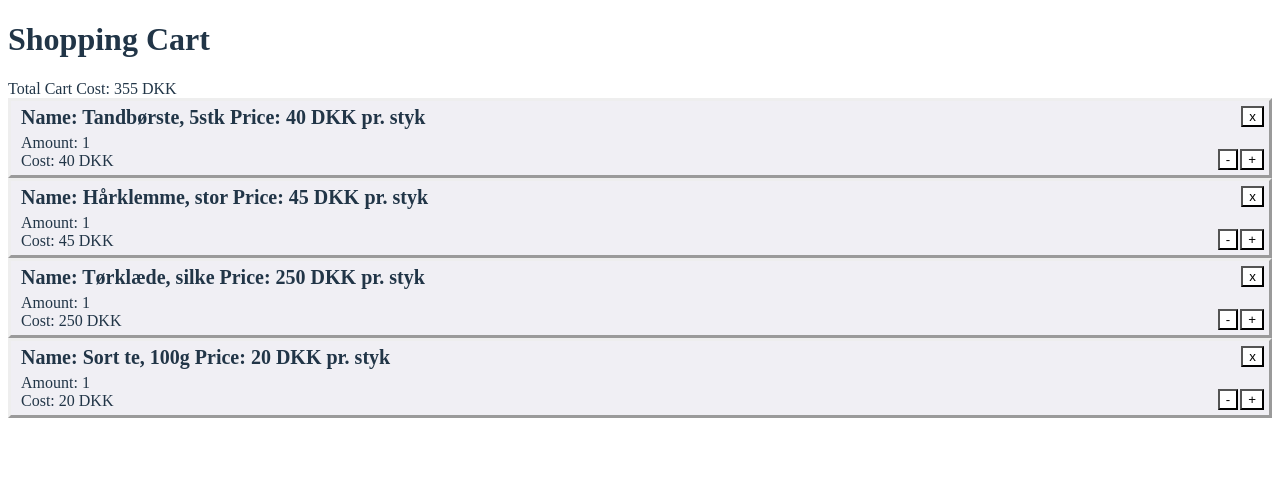
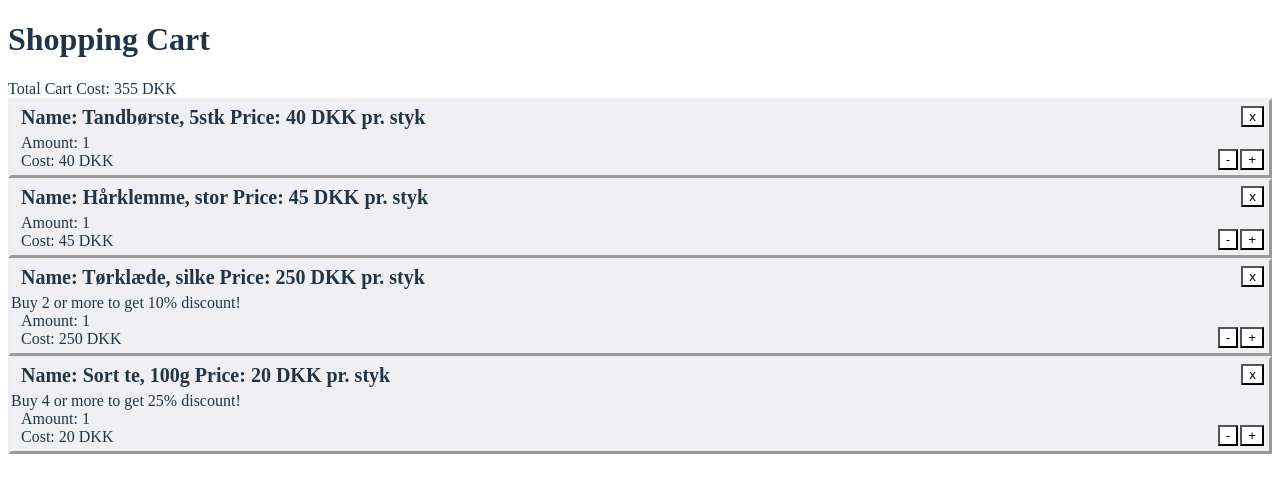
Before and after one commit to PeliPeli2/frontend_shopping, a React (Vite) app: page / in a window 1280 px wide. Shown: the top 492 px of the page. Built offline with nearby package versions, Linux system fonts and the light colour scheme.

Commit message:
product discounts & nudges

```diff
--- a/src/Cart.tsx
+++ b/src/Cart.tsx
@@ -22,7 +22,7 @@ export function createCart() {
             {"Total Cart Cost: " + total + " DKK"}
         </div>
         <div className = "item-row" >
-            <CartItems.cartItems CartData={CartData} setTotal={setTotal} total={total} />
+            <CartItems.cartItems cartdata={CartData} setTotal={setTotal} total={total} />
         </div>
         </div>
     )
@@ -33,7 +33,7 @@ export function createCart() {
             {"Cart is empty"}
         </div>
         <div className = "item-row" >
-            <CartItems.cartItems CartData={CartData} setTotal={setTotal} total={total} />
+            <CartItems.cartItems cartdata={CartData} setTotal={setTotal} total={total} />
         </div>
         </div>
     )
--- a/src/CartItems.tsx
+++ b/src/CartItems.tsx
@@ -1,6 +1,6 @@
 import React, {useEffect, useState } from "react"
 
-interface cartItemsProps {CartData: ({
+interface CartItemsProps {cartdata: ({
     id: string;
     name: string;
     price: number;
@@ -20,7 +20,7 @@ interface cartItemsProps {CartData: ({
 setTotal : (total : number) => void,
 total : number}
 
-export function cartItems({CartData, setTotal, total} : cartItemsProps){
+export function cartItems({cartdata, setTotal, total} : CartItemsProps){
 
     var tmptotal = 0
 
@@ -30,7 +30,7 @@ export function cartItems({CartData, setTotal, total} : cartItemsProps){
 
 
 
-        CartData && CartData.map((productInfo) => {
+        cartdata && cartdata.map((productInfo) => {
 
 
 
@@ -39,23 +39,47 @@ export function cartItems({CartData, setTotal, total} : cartItemsProps){
             const [count, setCount]  = useState(1);
 
 
-            function increment(cost : number) {
-                setTotal(total+cost)
+            function increment(cost : number, discountQuantity : number, discountPercent : number) {
                 setCount(count+1);
+                if (count+1 == discountQuantity){
+                    // removing discount for each count from total & increasing total by discounted price of next item
+                    setTotal(total+cost*(((100-discountPercent)/100))-(count*(cost*(discountPercent/100))))
+                }
+                else if (count+1 > discountQuantity){
+                    //increasing total by discounted price
+                    setTotal(total+cost*(((100-discountPercent)/100)))
+                }
+                else {
+                    setTotal(total+cost)
+                }
+
             }
 
-            function incrementInitialTotal(price: number){
-                setTotal(total+price)
-            }
-            function decrement(cost : number) {
+            function decrement(cost : number, discountQuantity : number, discountPercent : number) {
                 if (count != 1){
-                setCount(count-1);
-                setTotal(total-cost)
+                    setCount(count-1);
+                    if (count == discountQuantity){
+                        //adding back the prediscount price to total for the remaining items
+                        setTotal(total-cost*(((100-discountPercent)/100))+((count-1)*(cost*(discountPercent/100))))
+                    }
+                    else if (count > discountQuantity){
+                        //removing discounted price from total
+                        setTotal(total-cost*(((100-discountPercent)/100)))
+                    }
+                    else {
+                        setTotal(total-cost)
+                    }
+
                 }
             }
 
-            function deleteitem(id : string, cost : number, count : number) {
-                setTotal(total-(cost*count))
+            function deleteitem(id : string, cost : number, discountQuantity : number, discountPercent : number) {
+                if (count >= discountQuantity){
+                    setTotal(total-(count*(cost*((100-discountPercent)/100))))
+                }
+                else {
+                    setTotal(total-(cost*count))
+                }
                 var product = document.getElementById("item"+id)
                 product?.remove()
 
@@ -68,7 +92,24 @@ export function cartItems({CartData, setTotal, total} : cartItemsProps){
                 tmptotal = tmptotal+productInfo.price
                 useEffect(()=>{
                     setTotal(tmptotal)
+                    if (productInfo.rebateQuantity != 0){
+                        document.getElementById("itemdiscount"+productInfo.id)!!.innerHTML = 'Buy ' + productInfo.rebateQuantity + ' or more to get ' + productInfo.rebatePercent + '% discount!'
+
+                    }
                 }, [tmptotal])
+
+                useEffect(()=> {
+                    if (count >= productInfo.rebateQuantity && productInfo.rebateQuantity != 0){
+                        document.getElementById("itemdiscount"+productInfo.id)!!.innerHTML = ""
+                        document.getElementById("items-discountcost"+productInfo.id)!!.innerHTML = "Discounted Cost: " +count*((productInfo.price)*(100-productInfo.rebatePercent)/100)
+
+                    }
+                    if (productInfo.rebateQuantity != 0 && count < productInfo.rebateQuantity) {
+                        document.getElementById("itemdiscount"+productInfo.id)!!.innerHTML = 'Buy ' + productInfo.rebateQuantity + ' or more to get ' + productInfo.rebatePercent + '% discount!'
+                        document.getElementById("items-discountcost"+productInfo.id)!!.innerHTML = ""
+                    }
+                }, [count])
+
 
 
 
@@ -78,33 +119,38 @@ export function cartItems({CartData, setTotal, total} : cartItemsProps){
                     <h2 className = "product-info" >
                     {'Name: ' + productInfo.name + ' ' + 'Price: ' + productInfo.price + " " + productInfo.currency + ' pr. styk '}
                     </h2>
+                    <div className = "item-discount" id = {"itemdiscount"+productInfo.id}>
 
+                    </div>
                     <div className = "item-amount">
                         {"Amount: " + count}
                     </div>
-
                     <div className = "adjusters" >
-                        <button className = "decrement-button" onClick={() => decrement(productInfo.price,)} >
+                        <button className = "decrement-button" onClick={() => decrement(productInfo.price,productInfo.rebateQuantity, productInfo.rebatePercent)} >
                         -
                         </button>
-                        <button className = "increment-button"  onClick={() => increment(productInfo.price,)} >
+                        <button className = "increment-button"  onClick={() => increment(productInfo.price,productInfo.rebateQuantity, productInfo.rebatePercent)} >
                         +
                         </button>
 
                     </div>
 
 
-                    <button className = "delete-button" onClick={() => deleteitem(productInfo.id, productInfo.price, count)} >
+                    <button className = "delete-button" onClick={() => deleteitem(productInfo.id, productInfo.price, productInfo.rebateQuantity, productInfo.rebatePercent)} >
                     x
                     </button >
 
                     <div className = "items-cost">
                     {"Cost: " + count*productInfo.price + " " + productInfo.currency}
                     </div>
+                    <div className = "items-discountcost" id = {"items-discountcost"+productInfo.id}>
+
+                    </div>
 
 
                 </div>
                 )
+
 
             }
 
```
